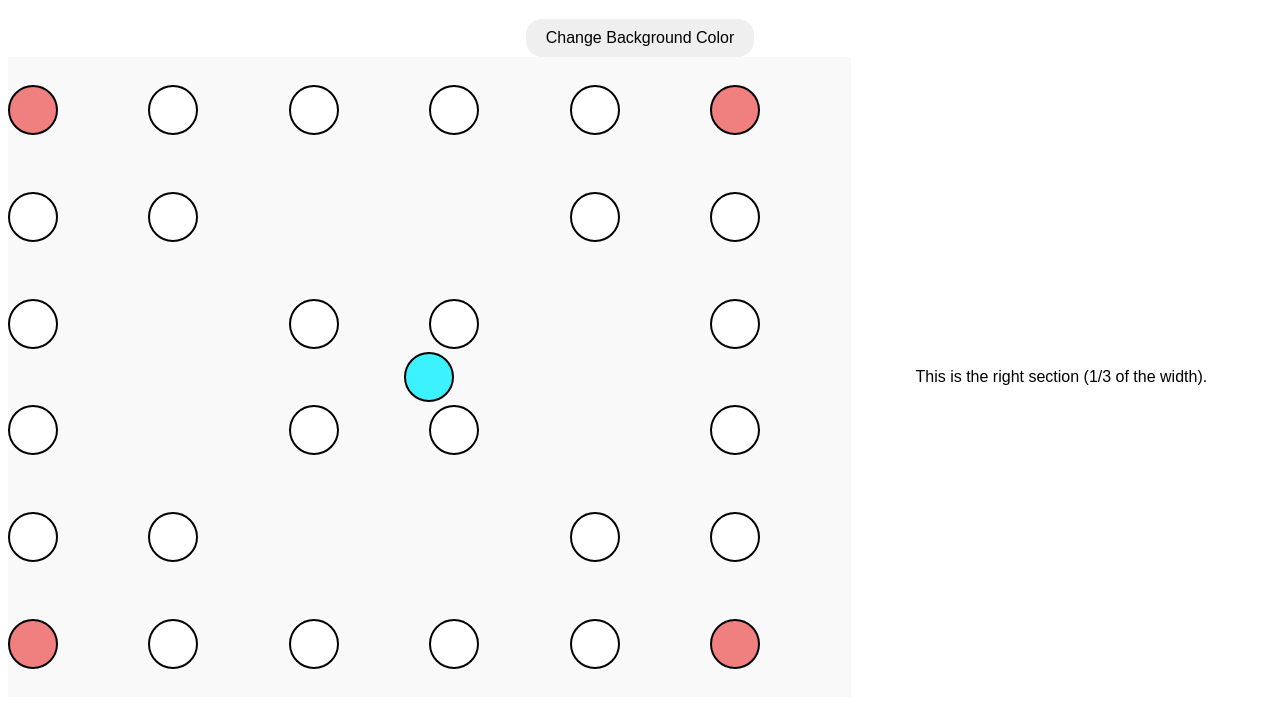
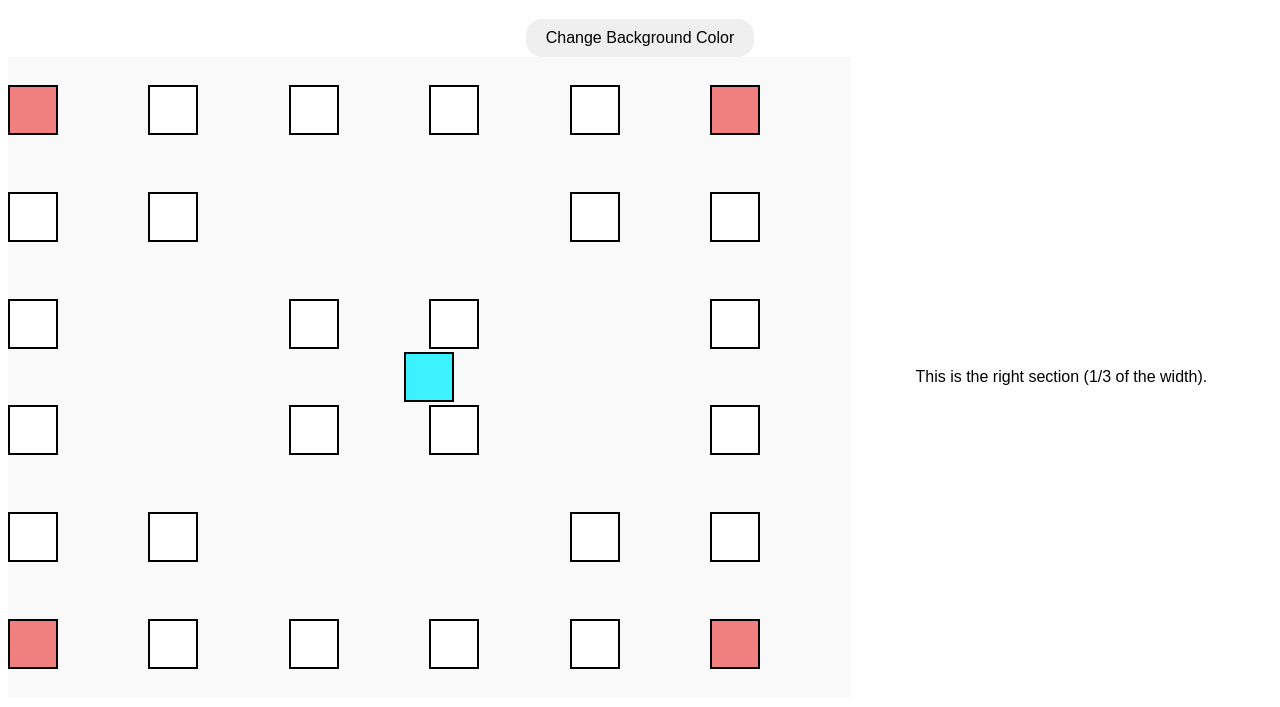
Before and after one commit to sRAMoiRAM/Yutnori, a plain HTML site: page index.html in a window 1280 px wide. Shown: the part 89-796 px from the top of the page. Drawn offline with Linux system fonts and the light colour scheme.

```diff
--- a/style.css
+++ b/style.css
@@ -51,7 +51,7 @@
 .circle-field {
     width: 50px;
     height: 50px;
-    border-radius: 50%; /* Makes it a circle */
+    /* border-radius: 50%; Makes it a circle */
     border: 2px solid black; /* Thin black border */
 }
 
```
